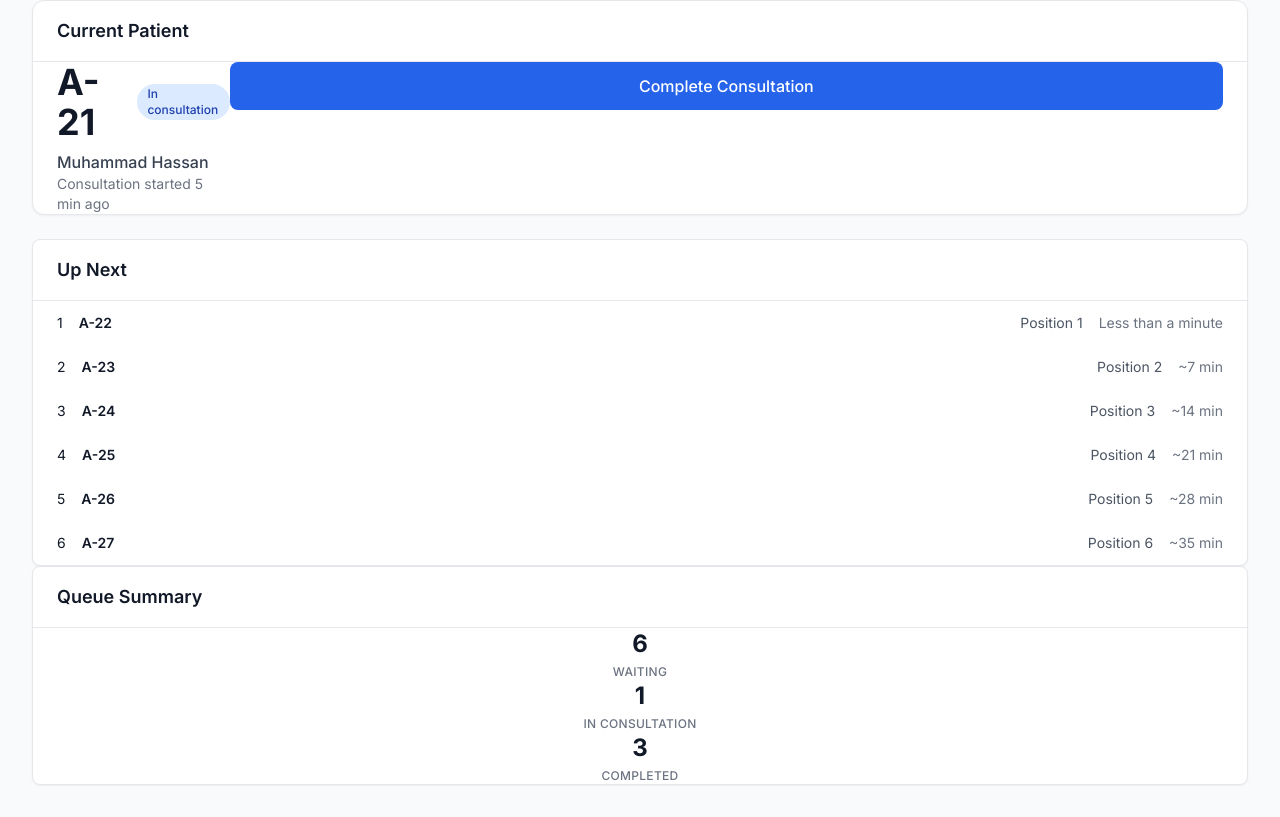
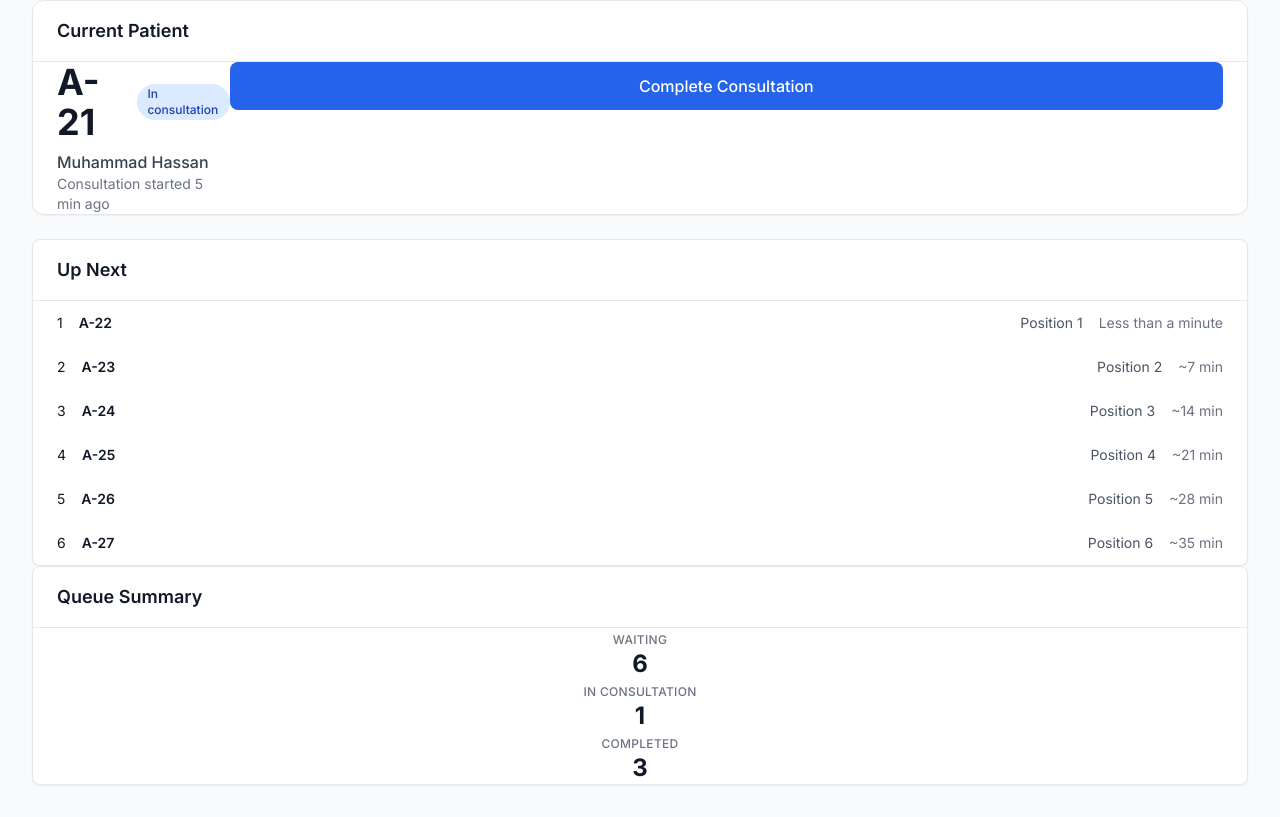
Before and after one commit to TabiqZargar/QueueLess, a Next.js app: page /doctor/dashboard in a window 1280 px wide. Shown: the part 323-1140 px from the top of the page. Built offline with nearby package versions, Linux system fonts and the light colour scheme.

Commit message:
refactor: improve doctor dashboard accessibility

```diff
--- a/src/features/doctor/components/queue-summary.tsx
+++ b/src/features/doctor/components/queue-summary.tsx
@@ -30,11 +30,13 @@ export function QueueSummary({ counts }: QueueSummaryProps) {
       </div>
       <dl className="grid grid-cols-3 divide-x divide-gray-100">
         {items.map((item) => (
-          <div key={item.label} className="px-4 py-6 text-center">
-            <dd className="text-2xl font-bold text-gray-900">{item.value}</dd>
-            <dt className="mt-1 text-xs font-medium uppercase tracking-wide text-gray-500">
+          <div key={item.label} className="flex flex-col px-4 py-6 text-center">
+            <dt className="order-2 mt-1 text-xs font-medium uppercase tracking-wide text-gray-500">
               {item.label}
             </dt>
+            <dd className="order-1 text-2xl font-bold text-gray-900">
+              {item.value}
+            </dd>
           </div>
         ))}
       </dl>
--- a/src/features/doctor/components/upcoming-patients.tsx
+++ b/src/features/doctor/components/upcoming-patients.tsx
@@ -43,7 +43,7 @@ export function UpcomingPatients({
           </p>
         </div>
       ) : (
-        <ul className="divide-y divide-gray-100">
+        <ol className="list-none divide-y divide-gray-100">
           {upcoming.map((entry, index) => (
             <li
               key={entry.entryId}
@@ -65,7 +65,7 @@ export function UpcomingPatients({
               </div>
             </li>
           ))}
-        </ul>
+        </ol>
       )}
     </section>
   );
```
